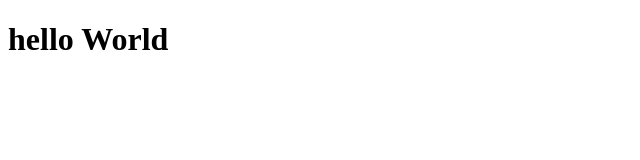
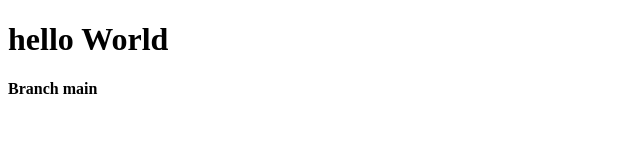
Before and after one commit to GalaxyBuilder-oss/pertemuan2, a plain HTML site: page index.html in a window 1280 px wide. Shown: the whole page, without its empty margins (0-640 px from the left). Drawn offline with Linux system fonts and the light colour scheme.

Commit message:
Update index.html

```diff
--- a/index.html
+++ b/index.html
@@ -7,5 +7,6 @@
 </head>
 <body>
     <h1>hello World</h1>
+    <b>Branch main</b>
 </body>
 </html>
```
